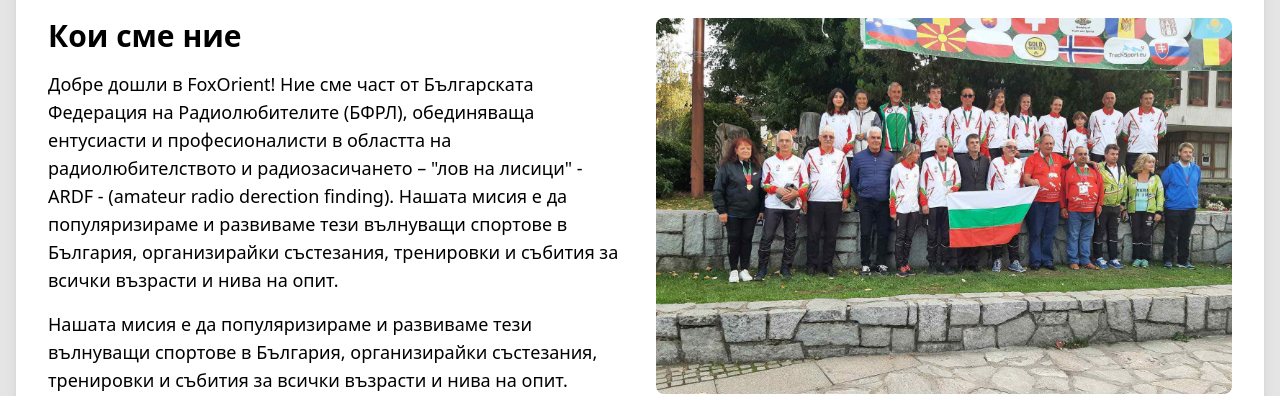
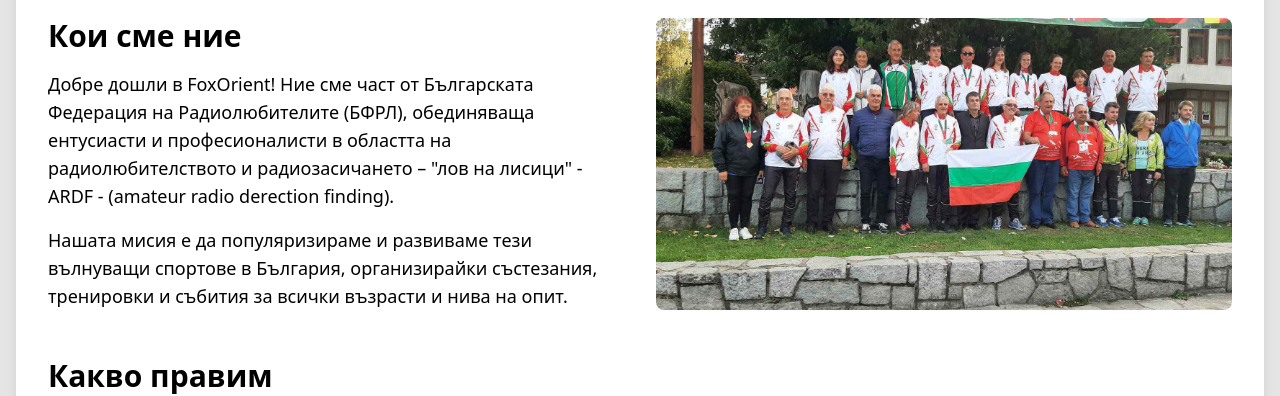
Before and after one commit to proter21/fox_orient, a Next.js app: page /about in a window 1280 px wide. Shown: the part 150-546 px from the top of the page. Built offline with nearby package versions, Linux system fonts and the light colour scheme; no server answers.

Commit message:
fix: update image source in news item and add new redirect link

```diff
--- a/app/about/page.tsx
+++ b/app/about/page.tsx
@@ -18,10 +18,7 @@ const AboutUsPage = () => {
                 на Радиолюбителите (БФРЛ), обединяваща ентусиасти и
                 професионалисти в областта на радиолюбителството и
                 радиозасичането – &quot;лов на лисици&quot; - ARDF - (amateur
-                radio derection finding). Нашата мисия е да популяризираме и
-                развиваме тези вълнуващи спортове в България, организирайки
-                състезания, тренировки и събития за всички възрасти и нива на
-                опит.
+                radio derection finding).
               </p>
               <p className="text-lg">
                 Нашата мисия е да популяризираме и развиваме тези вълнуващи
--- a/app/news/page.tsx
+++ b/app/news/page.tsx
@@ -40,7 +40,8 @@ const newsItems: NewsItem[] = [
     date: "2025-03-31",
     excerpt:
       "Радиолюбителски клуб Хасково орагнизира лагер в Хисаря. Занятията ще бъдат на тема Ардуино, обучение за радиолюбителски инициал клас 1 и клас 2, както и тестване на новите приемници.",
-    imageUrl: "https://i.ibb.co/p6ZKbYWp/image.png",
+    imageUrl:
+      "https://lh3.googleusercontent.com/pw/AP1GczOYEXYJy9QFcT2_uRD2qfmUgiz1UM2HWBEpB8wpqt9zP7iucR5IN_aDXloX6kDRU9mWnatQzz6JMQjWoewOirTCB-Jy6VpyMtpj0WSDq8iyaodSs-9g8LHYoH_lABsVxqZB0owwkdZr18Nb-KYGQNj4=w1857-h836-s-no-gm?authuser=0",
     category: "Лагери",
   },
 ];
@@ -139,6 +140,8 @@ export default function NewsPage() {
                     } else if (item.id === 2) {
                       window.location.href =
                         "https://www.ham-yota.com/category/regional-activities/yota-france-2025/";
+                    } else if (item.id === 3) {
+                      window.location.href = "http://ramhard.net/lz1kam/";
                     }
                   }}
                 >
--- a/next.config.ts
+++ b/next.config.ts
@@ -2,7 +2,13 @@ import type { NextConfig } from "next";
 
 const nextConfig: NextConfig = {
   images: {
-    domains: ["i.ibb.co", "ardf2025.lt", "www.ham-yota.com", "ibb.co"],
+    domains: [
+      "i.ibb.co",
+      "ardf2025.lt",
+      "www.ham-yota.com",
+      "ibb.co",
+      "lh3.googleusercontent.com",
+    ],
   },
   /* other config options here */
 };
```
